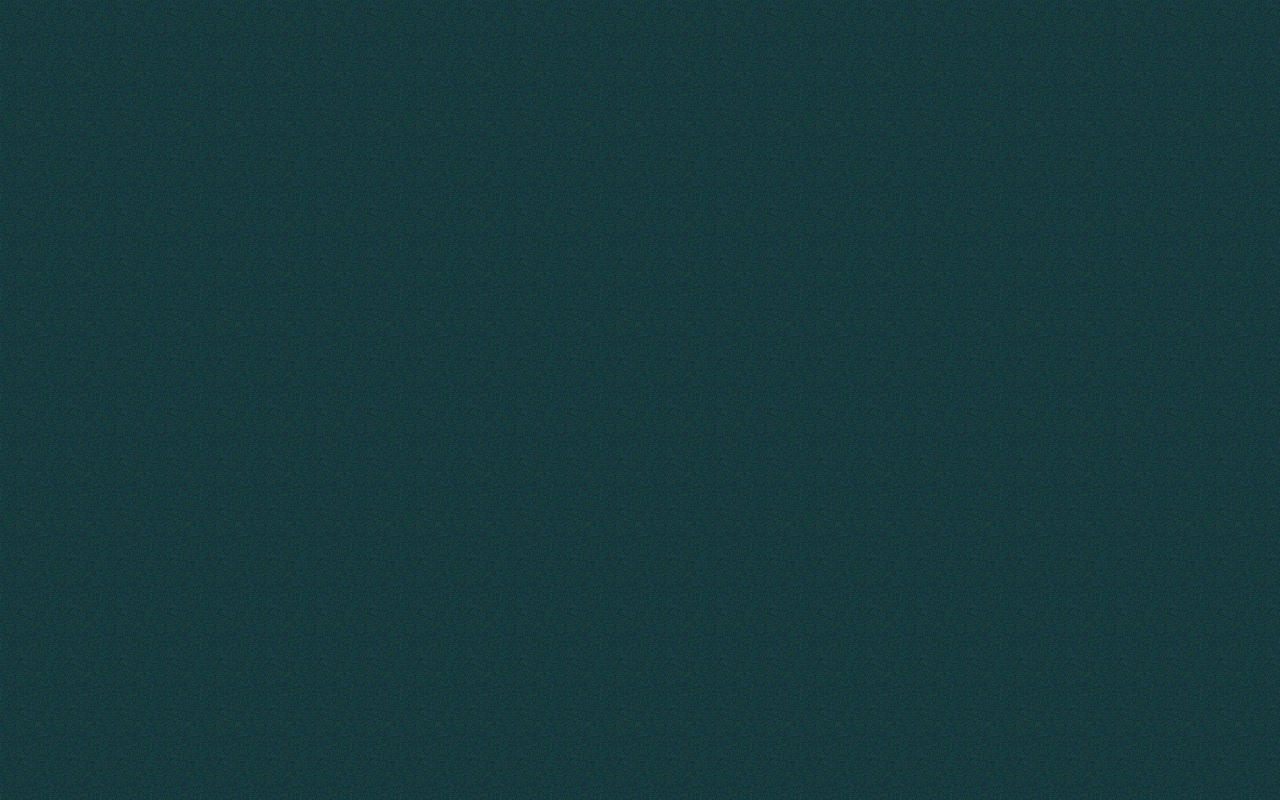
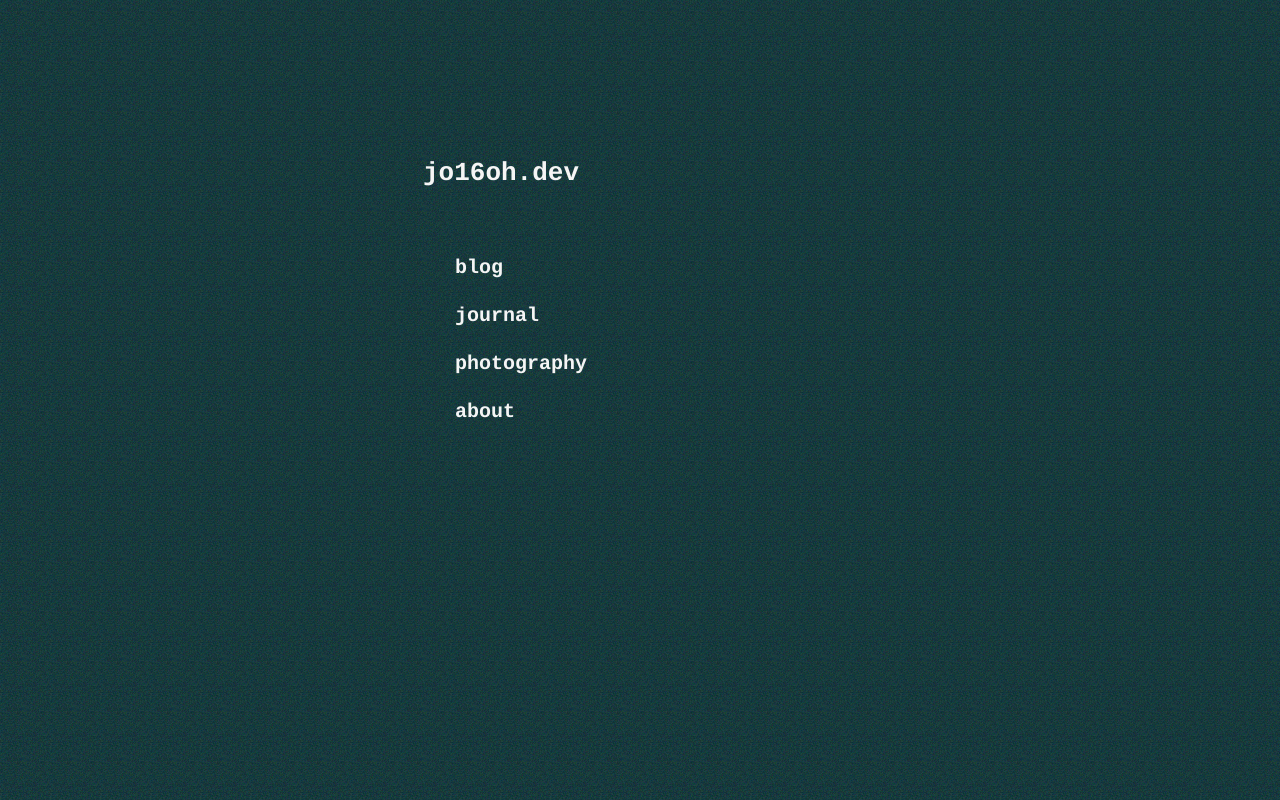
Before and after one commit to jo16oh/homepage, a SvelteKit app: page / in a window 1280 px wide. Built offline with nearby package versions, Linux system fonts and the light colour scheme.

Commit message:
Update +layout.svelte
root page

```diff
--- a/src/routes/+layout.svelte
+++ b/src/routes/+layout.svelte
@@ -1,3 +1,10 @@
 <script>
 	import '../app.css';
 </script>
+
+<div class="flex flex-col justify-center items-center w-full">
+	<div class="h-[146px] w-full"></div>
+	<div class="w-full max-w-[460px] flex flex-col justify-start items-start px-[5px] mx-auto">
+		<slot></slot>
+	</div>
+</div>
--- a/src/routes/+page.svelte
+++ b/src/routes/+page.svelte
@@ -1,2 +1,13 @@
-<h1>Welcome to SvelteKit</h1>
-<p>Visit <a href="https://kit.svelte.dev">kit.svelte.dev</a> to read the documentation</p>
+<script>
+	const paths = ['blog', 'journal', 'photography', 'about'];
+	const style =
+		'text-xl text-white font-heading font-bold hover:bg-gray-500/40 inline-block w-auto m-0';
+</script>
+
+<h1 class="h-[58px] p-[8px] font-heading text-2xl text-white font-bold">jo16oh.dev</h1>
+<div class="h-[50px]"></div>
+<div class="grid grid-cols-1 pl-[40px] gap-[20px]">
+	{#each paths as path}
+		<a href={'/' + path} class={style}>{path}</a>
+	{/each}
+</div>
--- a/tailwind.config.js
+++ b/tailwind.config.js
@@ -2,7 +2,23 @@
 export default {
 	content: ['./src/**/*.{html,js,svelte,ts}'],
 	theme: {
-		extend: {}
+		extend: {
+			textColor: {
+				white: '#F5F5F5',
+				black: '242424'
+			},
+			fontSize: {
+				xxs: '0.5625rem',
+				xs: '0.6875rem',
+				sm: '0.875rem',
+				'2xl': '1.625rem'
+			},
+			fontFamily: {
+				main: ['Noto Sans Japanese', 'sans-serif'],
+				heading: ['Courier', 'Sawarabi Gothic', 'sans-serif'],
+				'heading-light': ['Courier Prime', 'Sawarabi Gothic', 'sans-serif']
+			}
+		}
 	},
 	plugins: []
 };
```
